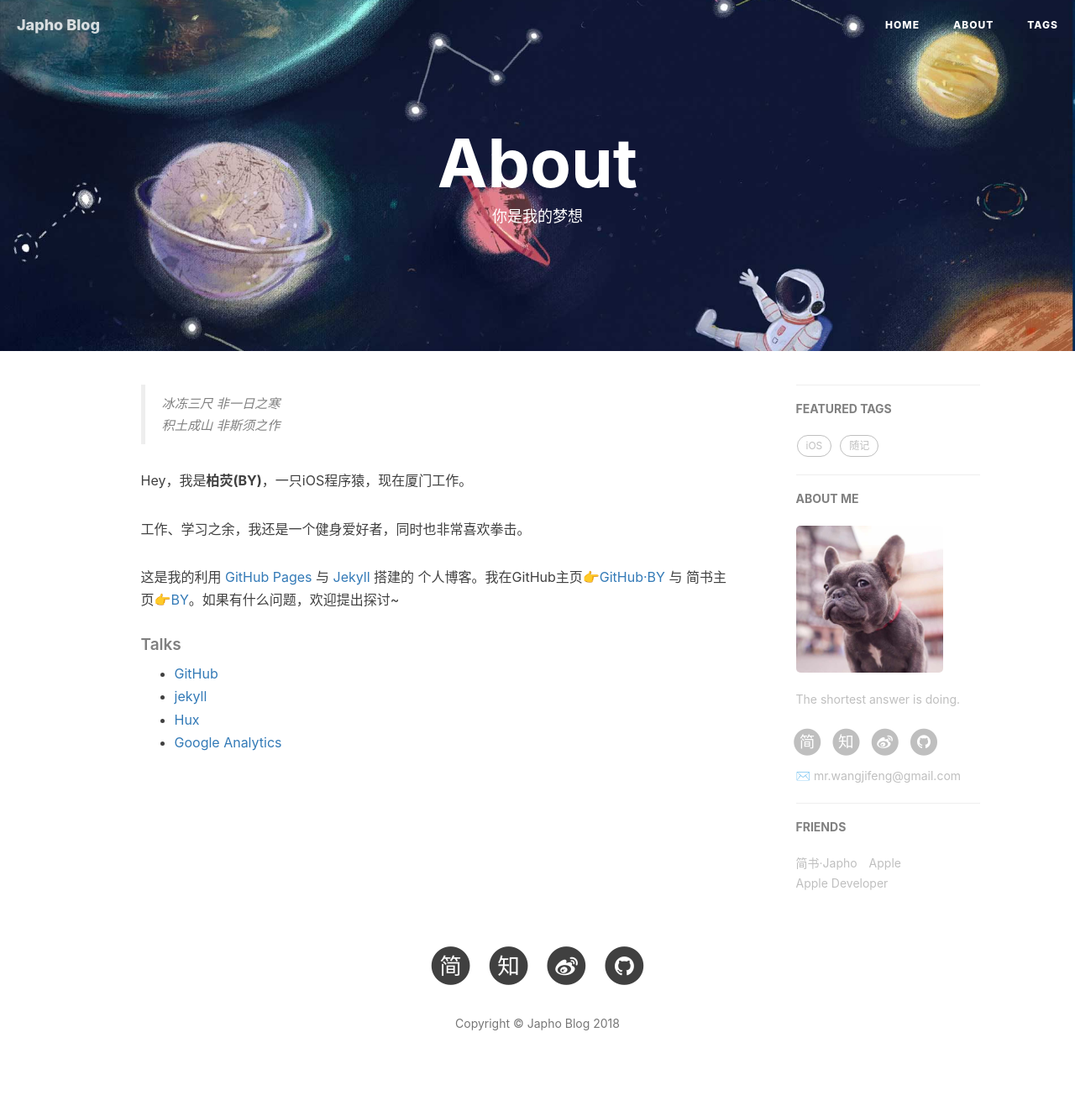
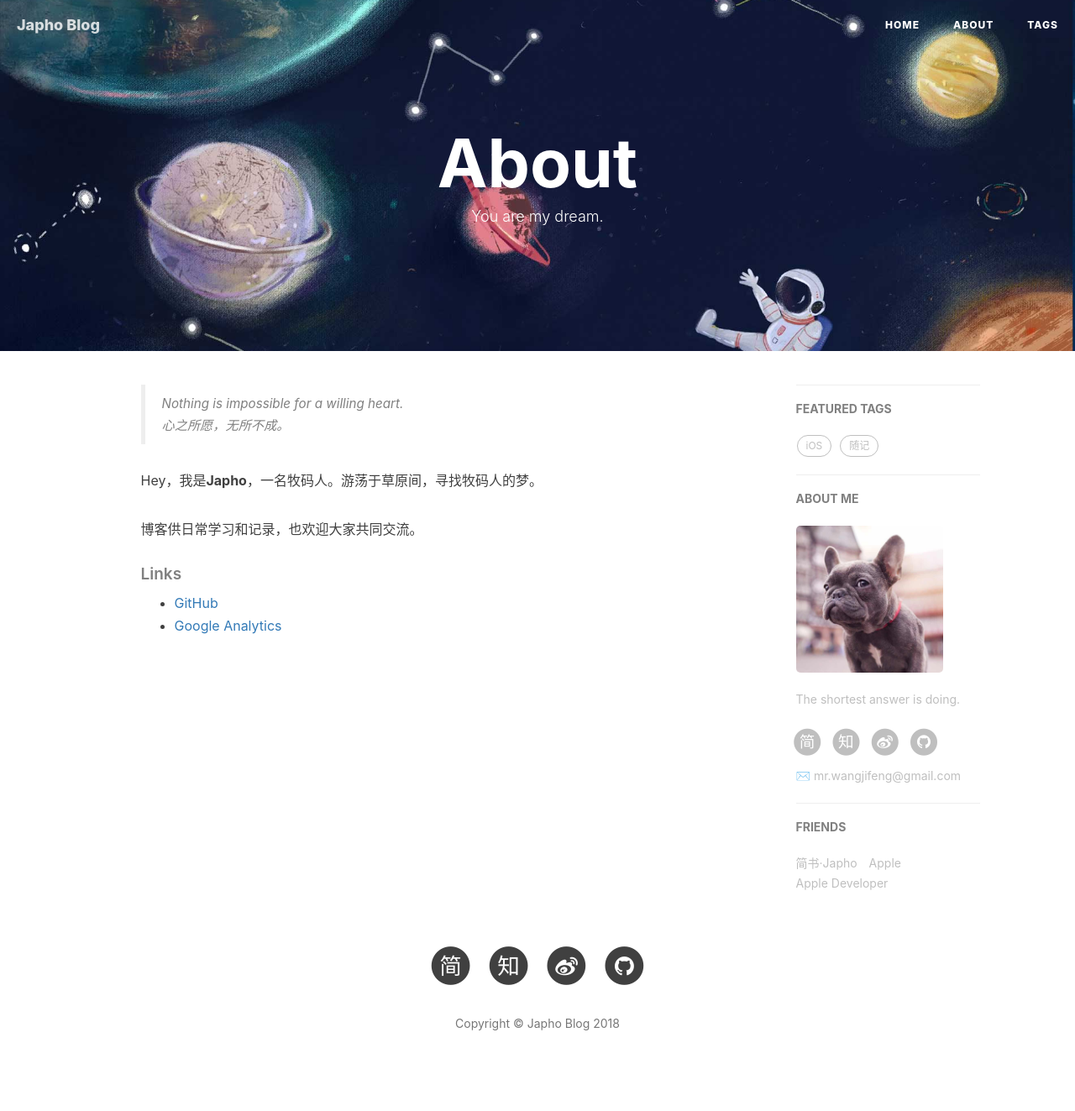
Before and after one commit to japho/japho.github.io, a Jekyll site: the page built from about.html, in a window 1280 px wide. Shown: the whole page at 84% size. Built offline with Jekyll 4.4.1, drawn with Linux system fonts in a browser that asks for light colours; nearby versions of some CDN libraries; comment, search, counter and statistics services are not loaded.

Commit message:
Update about.html

```diff
--- a/about.html
+++ b/about.html
@@ -1,7 +1,7 @@
 ---
 layout: page
 title: "About"
-description: "你是我的梦想"
+description: "You are my dream."
 header-img: "img/about-bg.jpg"
 ---
 
@@ -15,23 +15,18 @@
 <div class="zh post-container">
 
     <!--copied from markdown -->
-    <blockquote><p>冰冻三尺 非一日之寒<br>
-    积土成山 非斯须之作</p></blockquote>
+    <blockquote><p>Nothing is impossible for a willing heart.<br>
+    心之所愿，无所不成。</p></blockquote>
 
-    <p>Hey，我是<strong>柏荧(BY)</strong>，一只iOS程序猿，现在厦门工作。</p>
+    <p>Hey，我是<strong>Japho</strong>，一名牧码人。游荡于草原间，寻找牧码人的梦。</p>
 
-    <p>工作、学习之余，我还是一个健身爱好者，同时也非常喜欢拳击。</p>
+    <p>博客供日常学习和记录，也欢迎大家共同交流。</p>
 
-    <p>这是我的利用 <a href="https://pages.github.com/">GitHub Pages</a> 与 <a href="http://jekyll.com.cn/">Jekyll</a> 搭建的 个人博客。我在GitHub主页<a href="https://github.com/qiubaiying">👉GitHub·BY</a> 与 简书主页<a href="https://http://www.jianshu.com/u/e71990ada2fd">👉BY</a>。如果有什么问题，欢迎提出探讨~</p>
 
-    <p></p>
-
-    <h5>Talks</h5>
+    <h5>Links</h5>
 
     <ul>
         <li><a href="https://github.com">GitHub</a></li>
-        <li><a href="http://jekyll.com.cn/">jekyll</a></li>
-        <li><a href="http://huangxuan.me/">Hux</a></li>
         <li><a href="https://analytics.google.com/analytics">Google Analytics</a></li>
     </ul>
 </div>
```
